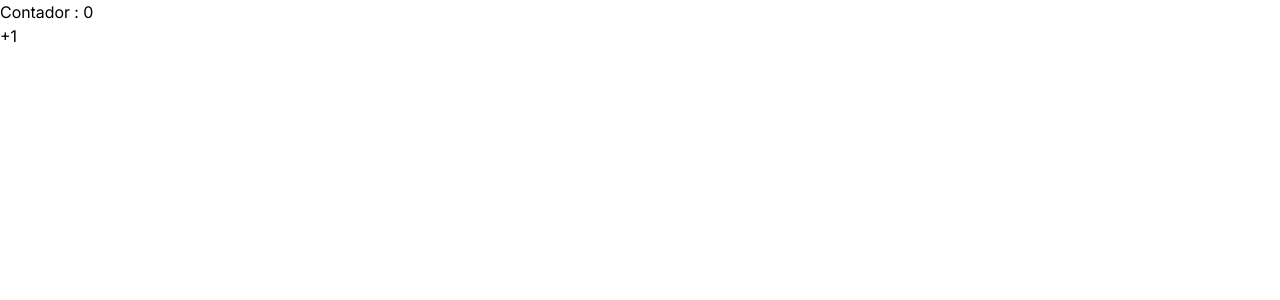
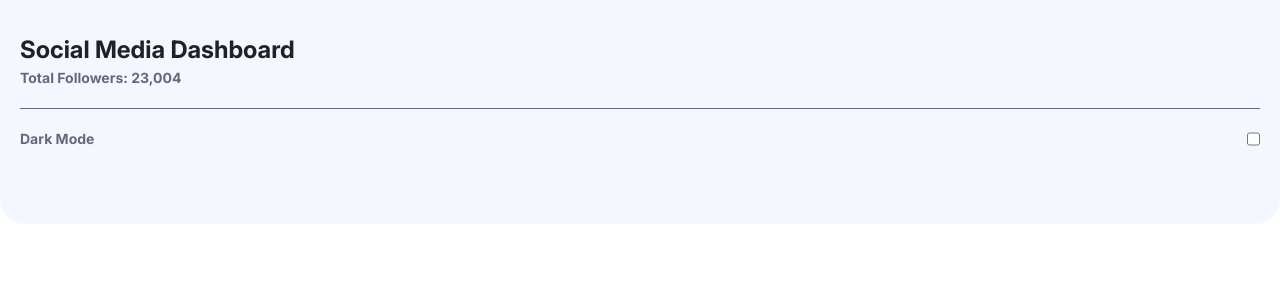
Before and after one commit to jabssdev/Social-media-dashboard, a React (Vite) app: page / in a window 1280 px wide. Shown: the top 300 px of the page. Built offline with nearby package versions, Linux system fonts and the light colour scheme.

Commit message:
feat: :sparkles: Build first version of the header

```diff
--- a/src/App.jsx
+++ b/src/App.jsx
@@ -1,11 +1,9 @@
-import { useState } from "react";
+import { Header } from "./components/Header";
 
 export const App = () => {
-	const [count, setCount] = useState(0);
 	return (
 		<>
-			<h1>Contador : {count}</h1>
-			<button onClick={() => setCount(count + 1)}>+1</button>
+			<Header />
 		</>
 	);
 };
--- /dev/null
+++ b/src/components/Header.jsx
@@ -0,0 +1,13 @@
+export const Header = () => {
+	return (
+		<header className="bg-lt-very-pale-blue h-56 p-5 rounded-b-3xl">
+			<h1 className="text-dt-very-dark-blue font-bold text-2xl mt-3 leading-9">Social Media Dashboard</h1>
+			<p className="font-bold text-sm text-lt-dark-grayish-blue">Total Followers: 23,004</p>
+			<hr className="my-5 border-lt-dark-grayish-blue" />
+			<div className="flex justify-between">
+				<p className="text-sm font-bold text-lt-dark-grayish-blue">Dark Mode</p>
+				<input type="checkbox" name="" id="" />
+			</div>
+		</header>
+	);
+};
--- a/src/index.css
+++ b/src/index.css
@@ -10,7 +10,4 @@
 		font-display: swap;
 		src: url("./assets/fonts/Inter-VariableFont_opsz.ttf"), format("truetype");
 	}
-	body {
-		font-family: "Inter", sans-serif;
-	}
 }
```
